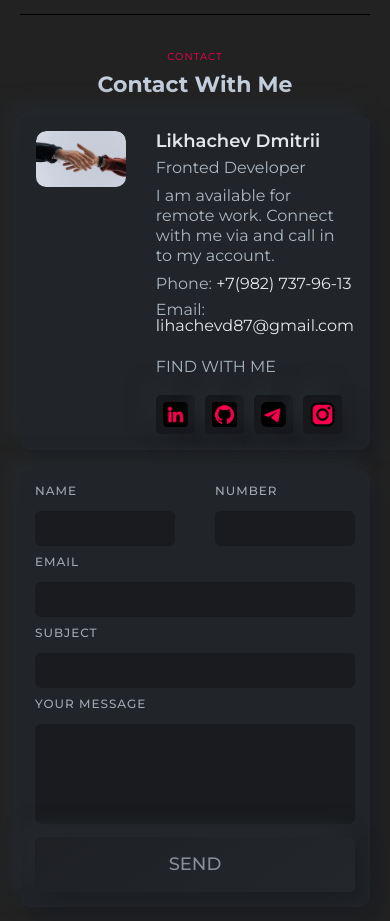
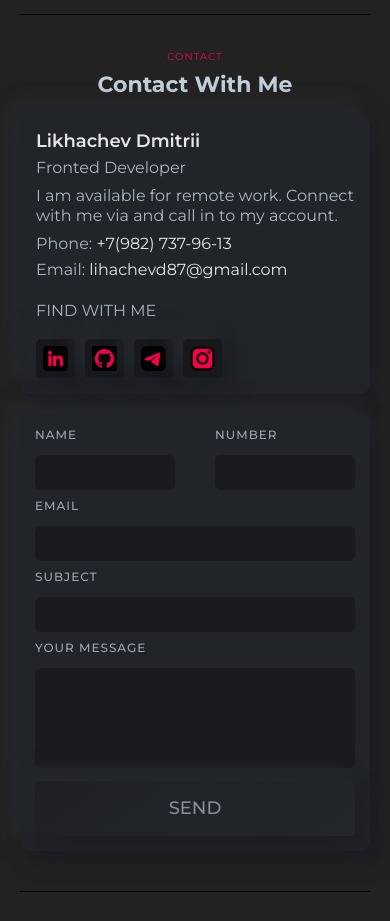
Before and after one commit to LDS196/lds-portfolio, a React (Create React App) app: page / in a window 390 px wide. Shown: the part 5860-6781 px from the top of the page. Built offline with nearby package versions, Linux system fonts and the light colour scheme.

Commit message:
fix markup into PrivateContact.tsx

```diff
--- a/src/Contacts/PrivateContact.module.scss
+++ b/src/Contacts/PrivateContact.module.scss
@@ -29,7 +29,6 @@
 
 }
 .info{
-
 }
 .listImg {
   margin-bottom: 28px;
@@ -41,6 +40,9 @@
     @media(max-width: 850px){
       border-radius: 10px;
     }
+  }
+  @media(max-width: 450px){
+    display: none;
   }
 }
 
--- a/src/Contacts/PrivateContact.tsx
+++ b/src/Contacts/PrivateContact.tsx
@@ -12,7 +12,7 @@ const PrivateContact = () => {
 
         <ul className={s.list}>
             <li className={s.listImg}><img src={contactHand} alt="contact"/></li>
-            <div className={s.info}>
+            <ul className={s.info}>
                 <li className={s.title}>Likhachev Dmitrii</li>
                 <li className={s.subtitle}>Fronted Developer</li>
                 <li className={s.desc}>I am available for remote work. Connect with me via and call in to my account.</li>
@@ -41,7 +41,7 @@ const PrivateContact = () => {
                         to={'https://www.instagram.com/lds196/'}>
                         <img title={'Instagram'} src={instagram} alt=""/></Link>
                 </ul>
-            </div>
+            </ul>
 
         </ul>
     );
```
